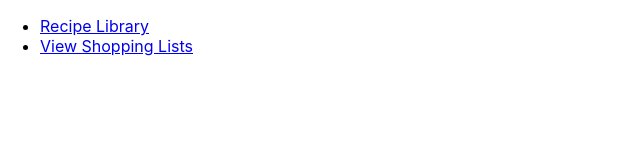
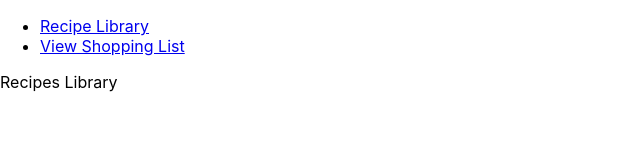
Before and after one commit to elainetsun/meal-planning-app, a React (Create React App) app in the folder meal-planning/: page /recipes in a window 1280 px wide. Shown: the top 160 px of the page, without its empty margins (0-640 px from the left). Built offline with nearby package versions, Linux system fonts and the light colour scheme.

Commit message:
add switch

```diff
--- a/meal-planning/src/App.js
+++ b/meal-planning/src/App.js
@@ -13,10 +13,14 @@ function App() {
               <Link to="/recipes">Recipe Library</Link>
             </li>
             <li>
-              <Link to="/shopping-list">View Shopping Lists</Link>
+              <Link to="/shopping-list">View Shopping List</Link>
             </li>
           </ul>
         </nav>
+        <Switch>
+          <Route path="/recipes">Recipes Library</Route>
+          <Route path="/shopping-list">Shopping List</Route>
+        </Switch>
       </div>
     </Router>
   );
```
